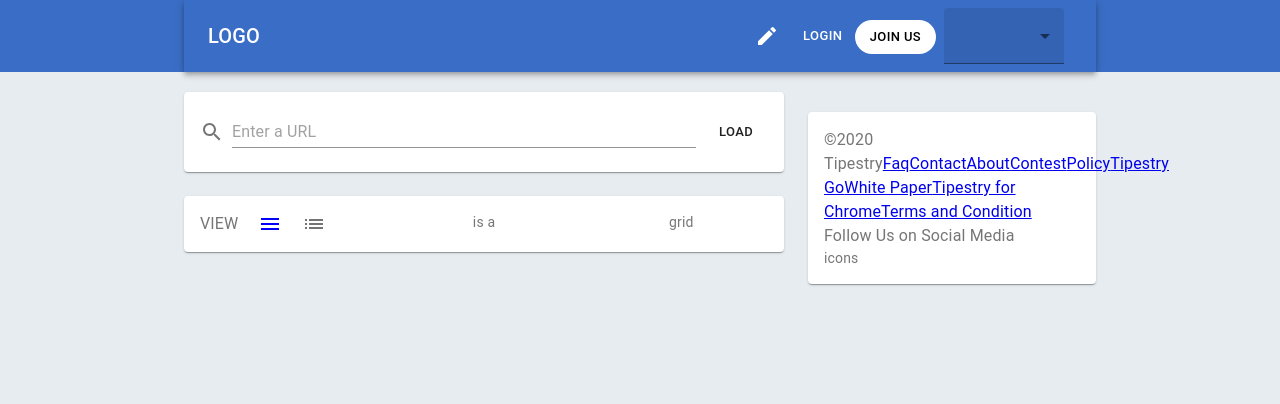
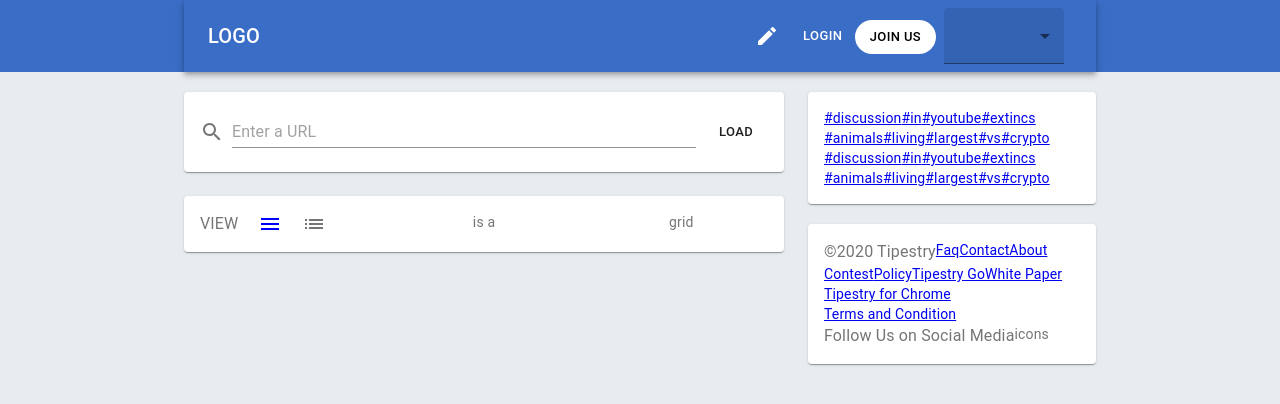
Before and after one commit to abbey5k4/tipestry, a Next.js app: page / in a window 1280 px wide. Shown: the top 404 px of the page. Built offline with nearby package versions, Linux system fonts and the light colour scheme.

Commit message:
icons added

```diff
--- a/pages/index.js
+++ b/pages/index.js
@@ -25,10 +25,10 @@ const Tipestry = () => {
             </Box>
             <Container maxWidth="md" className={classes.wrapper}>
                 <Grid container spacing={3}>
-                    <Grid item xs={12} sm={8}>
+                    <Grid item xs={12} sm={8} md={8}>
                         <MainBody />
                     </Grid>
-                    <Grid item xs={12} sm={4}>
+                    <Grid item xs={12} sm={4} md={4}>
                         <Aside />
                     </Grid>
                 </Grid>
--- a/src/main/components/aside/aside.js
+++ b/src/main/components/aside/aside.js
@@ -11,24 +11,51 @@ const useStyles = makeStyles((theme) => ({
     paper: {
       padding: theme.spacing(2),
       textAlign: 'left',
-      overflow: 'ellipsis',
       color: theme.palette.text.secondary,
+      display: 'flex',
+      flexWrap: 'wrap',
+      alignItems: 'flex-start',
+      flexDirection: 'row',
+      justifyContent: 'flex-start',
     },
-    a: {
+    MuiLink: {
       color: 'blue',
+      marginLeft: '10px'
     }
 }));
 const Aside = () => {
     const classes = useStyles();
     return (
         <div>
+            <Paper className={classes.paper}>
+              <Link href="/">#discussion</Link>
+              <Link href="/">#in</Link>
+              <Link href="/">#youtube</Link>
+              <Link href="/">#extincs</Link>
+              <Link href="/">#animals</Link>
+              <Link href="/">#living</Link>
+              <Link href="/">#largest</Link>
+              <Link href="/">#vs</Link>
+              <Link href="/">#crypto</Link>
+              <Link href="/">#discussion</Link>
+              <Link href="/">#in</Link>
+              <Link href="/">#youtube</Link>
+              <Link href="/">#extincs</Link>
+              <Link href="/">#animals</Link>
+              <Link href="/">#living</Link>
+              <Link href="/">#largest</Link>
+              <Link href="/">#vs</Link>
+              <Link href="/">#crypto</Link>
+
+            </Paper>
             <Box>
               <img src="" alt="" />
             </Box>
-            <Paper className={classes.paper} textOverflow="ellipsis">
+            <Paper className={classes.paper}>
                 <Typography>
                   &copy;<span>{new Date().getFullYear()} Tipestry</span>
-                  <Link href="/">Faq</Link>
+                </Typography>
+                <Link href="/">Faq</Link>
                   <Link href="/">Contact</Link>
                   <Link href="/">About</Link>
                   <Link href="/">Contest</Link>
@@ -37,10 +64,9 @@ const Aside = () => {
                   <Link href="/">White Paper</Link>
                   <Link href="/">Tipestry for Chrome</Link>
                   <Link href="/">Terms and Condition</Link>
-                </Typography>
                 <Typography>
                   Follow Us on Social Media
-                </Typography>
+                </Typography> <br />
                 <Box>
                   icons
                 </Box>
--- a/src/theme.js
+++ b/src/theme.js
@@ -18,6 +18,13 @@ const theme = createMuiTheme({
       default: '#E6ECF0',
     },
   },
+  overrides: {
+    MuiLink: {
+      text: {
+        color: 'black'
+      }
+    }
+  }
 });
 
 export default theme;
```
